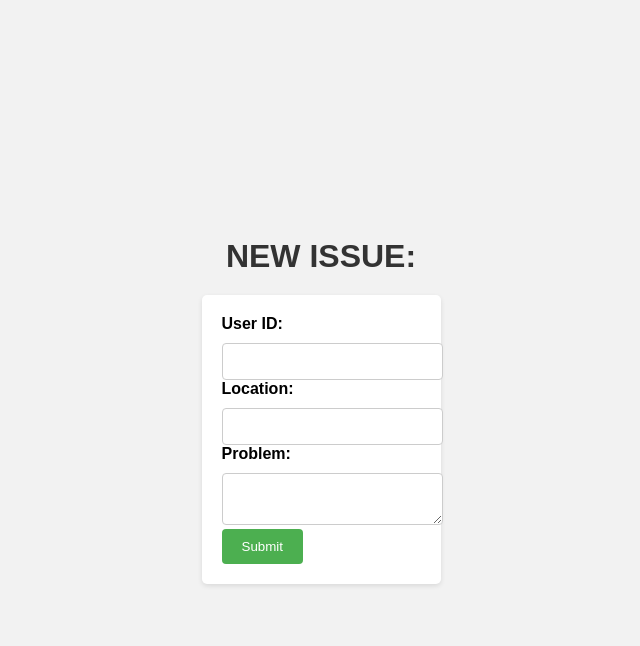
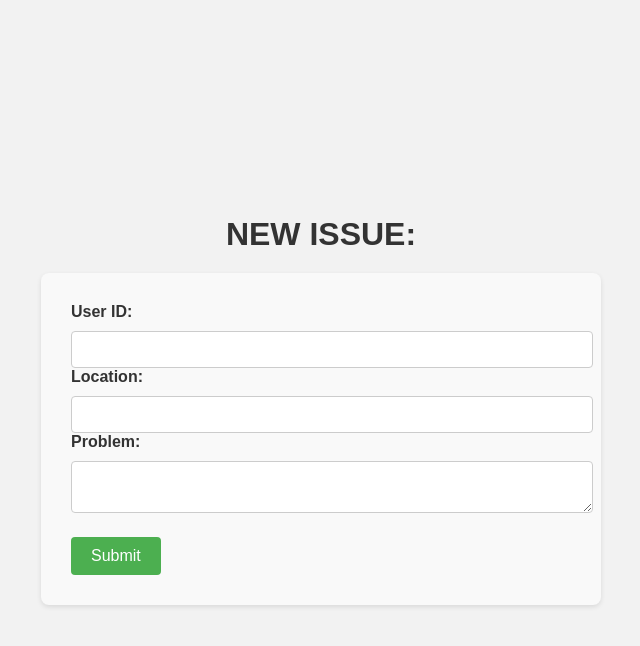
Before and after one commit to sindhuBasavaraj/Django-for-mechanic-assigning, a Django app: template myproject/myapp/templates/new_issue.html in a window 1280 px wide. Shown: the top 646 px of the page, without its empty margins (319-959 px from the left). Run offline with Django 3.2, Linux system fonts and the light colour scheme; the template is opened without the code that fills it, so the values that code supplies are empty.

Commit message:
Update new_issue.html

```diff
--- a/myproject/myapp/templates/new_issue.html
+++ b/myproject/myapp/templates/new_issue.html
@@ -22,19 +22,23 @@
         h1 {
             color: #333;
             margin-bottom: 20px;
+            text-align: center;
         }
 
         form {
-            background-color: #fff;
-            padding: 20px;
-            border-radius: 5px;
+            background-color: #f9f9f9;
+            padding: 30px;
+            border-radius: 8px;
             box-shadow: 0 2px 5px rgba(0, 0, 0, 0.1);
+            max-width: 500px;
+            width: 100%;
         }
 
         label {
             display: block;
             margin-bottom: 10px;
             font-weight: bold;
+            color: #333;
         }
 
         input[type="text"],
@@ -53,6 +57,8 @@
             padding: 10px 20px;
             border-radius: 4px;
             cursor: pointer;
+            font-size: 16px;
+            margin-top: 20px;
         }
 
             input[type="submit"]:hover {
```
